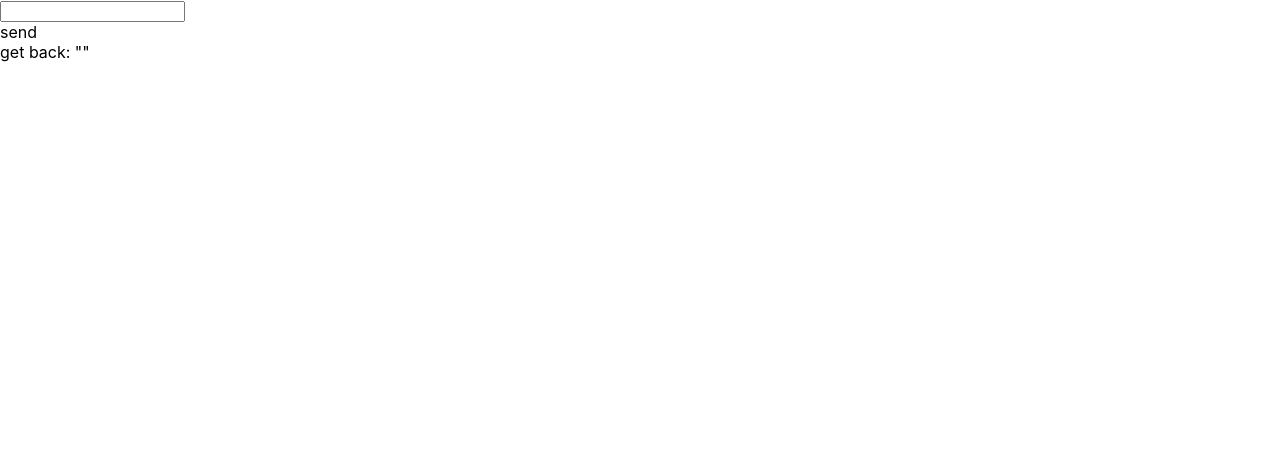
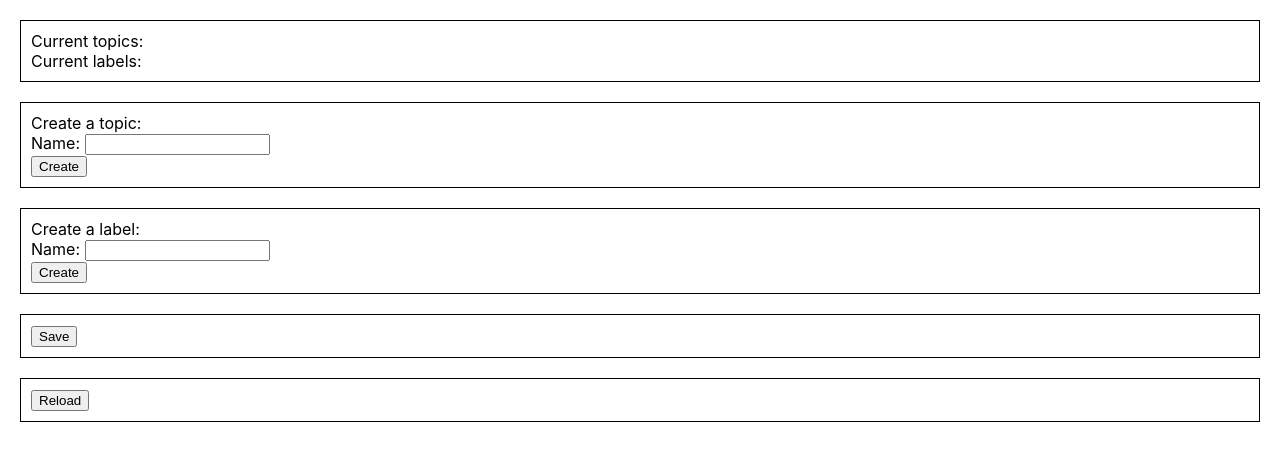
Before and after one commit to yidaohuuu/app, a React (Create React App) app: page / in a window 1280 px wide. Shown: the top 450 px of the page. Built offline with nearby package versions, Linux system fonts and the light colour scheme.

Commit message:
save and load graph

```diff
--- a/src/App.js
+++ b/src/App.js
@@ -1,52 +1,36 @@
 import React, { Component, useState } from 'react';
 import logo from './logo.svg';
 import './App.css';
-
-function post (url, json) {
-  return fetch(url, {
-    method: 'POST',
-    headers: {
-      'Accept': 'application/json',
-      'Content-Type': 'application/json'
-    },
-    body: JSON.stringify(json)
-  })
-    .then(res => res.json())
-}
+import Workspace from './works/Workspace'
 
 const Test = () => {
   const [text, setText] = useState('')
+  const [info, setInfo] = useState('')
+
   const onClick = () => {
     const number = Math.random()
     setText('changed yo' + number)
   }
-  const fireIt = () => {
-    return post('/test/post', {value: text})
-      .then(data => {
-        console.log('check my data out', data)
-      })
-  }
-  const [info, setInfo] = useState('')
-  const getBack = () => {
-    fetch('/test/read')
-      .then(res => res.text())
-      .then(data => {
-        setInfo(data)
-      })
-  }
   const onChange = e => setText(e.target.value)
-  return (
-    <div>
-      <input value={text} onChange={onChange} />
-      <div onClick={fireIt}>send</div>
-      <div onClick={getBack}> get back: {JSON.stringify(info)}</div>
-    </div>
-  )
+  return [
+    <div style={{margin: '30px', border: '1px solid black', width: '300px'}}>
+      Testing area <br/>
+      <input value={text} onChange={onChange} /> <br/>
+      <button >send</button> <br/>
+      <button> get </button> <br/>
+      <div>content: {JSON.stringify(info)}</div>
+    </div>,
+    <div style={{border: '1px solid black', margin: '20px'}}>
+      Create a topic
+      Name: <input />
+    </div>,
+    <Workspace/>
+  ]
 }
 
 const App = () => (
   <div>
-    <Test/>
+    <Workspace />
   </div>
 )
 
--- /dev/null
+++ b/src/works/Workspace.js
@@ -0,0 +1,114 @@
+import React, { Component, useState, Fragment} from 'react';
+
+
+function getResource () {
+    function post (url, json) {
+      return fetch(url, {
+        method: 'POST',
+        headers: {
+          'Accept': 'application/json',
+          'Content-Type': 'application/json'
+        },
+        body: JSON.stringify(json)
+      })
+        .then(res => res.json())
+    }
+    const saveGraph = (graph) => {
+        return post('/graph', {graph})
+    }
+
+    const getGraph = () => {
+        return fetch('/graph')
+            .then(res => res.json())
+    }
+
+
+    const getBack = () => {
+      fetch('/test/read')
+        .then(res => res.text())
+        .then(data => {
+        })
+    }
+    return {
+        saveGraph,
+        getGraph
+    }
+}
+
+
+const resource = getResource()
+
+const Area = (props) => (
+    <div style={{border: '1px solid black', margin: '20px', padding: '10px'}}>
+        {props.children}
+    </div>
+)
+
+const DoButton = ({text, onClick}) => {
+    return (
+        <Area>
+            <button onClick={onClick}>{text}</button>
+        </Area>
+    )
+}
+
+const Save = ({onClick}) => {
+    return <DoButton onClick={onClick} text="Save" />
+}
+
+const Load = ({onClick}) => <DoButton onClick={onClick} text="Reload" />
+
+const Workspace = () => {
+    const [topics, setTopics] = useState([])
+    const [labels, setLabels] = useState([])
+    const [topicName, setTopicName] = useState('')
+    const [labelName, setLabelName] = useState('')
+    const addTopic = () => {
+        setTopics([...topics, {name: topicName}])
+        setTopicName('')
+    }
+    const addLabel = () => {
+        setLabels([...labels, {name: labelName}])
+        setLabelName('')
+    }
+
+    const onSave = () => {
+        const graph = {
+            topics,
+            labels
+        }
+        resource.saveGraph(graph)
+    }
+
+    const onLoad = () => {
+        resource.getGraph()
+            .then((graph) => {
+                setTopics(graph.topics)
+                setLabels(graph.labels)
+            })
+    }
+
+    return (
+        <Fragment>
+            <Area>
+                Current topics: {topics.map(topic => topic.name).join(', ')} <br/>
+                Current labels: {labels.map(label => label.name).join(', ')}
+            </Area>
+            <Area>
+                Create a topic: <br/>
+                Name: <input value={topicName} onChange={e => setTopicName(e.target.value)} /> <br/>
+                <button onClick={addTopic}>Create</button>
+            </Area>
+            <Area>
+                Create a label: <br/>
+                Name: <input value={labelName} onChange={e => setLabelName(e.target.value)} /> <br/>
+                <button onClick={addLabel}>Create</button>
+            </Area>
+            <Save onClick={onSave}/>
+            <Load onClick={onLoad} />
+
+        </Fragment>
+    )
+}
+
+export default  Workspace
```
Also changed, not shown: 1 other file (tests, documents, lock files or other folders).
